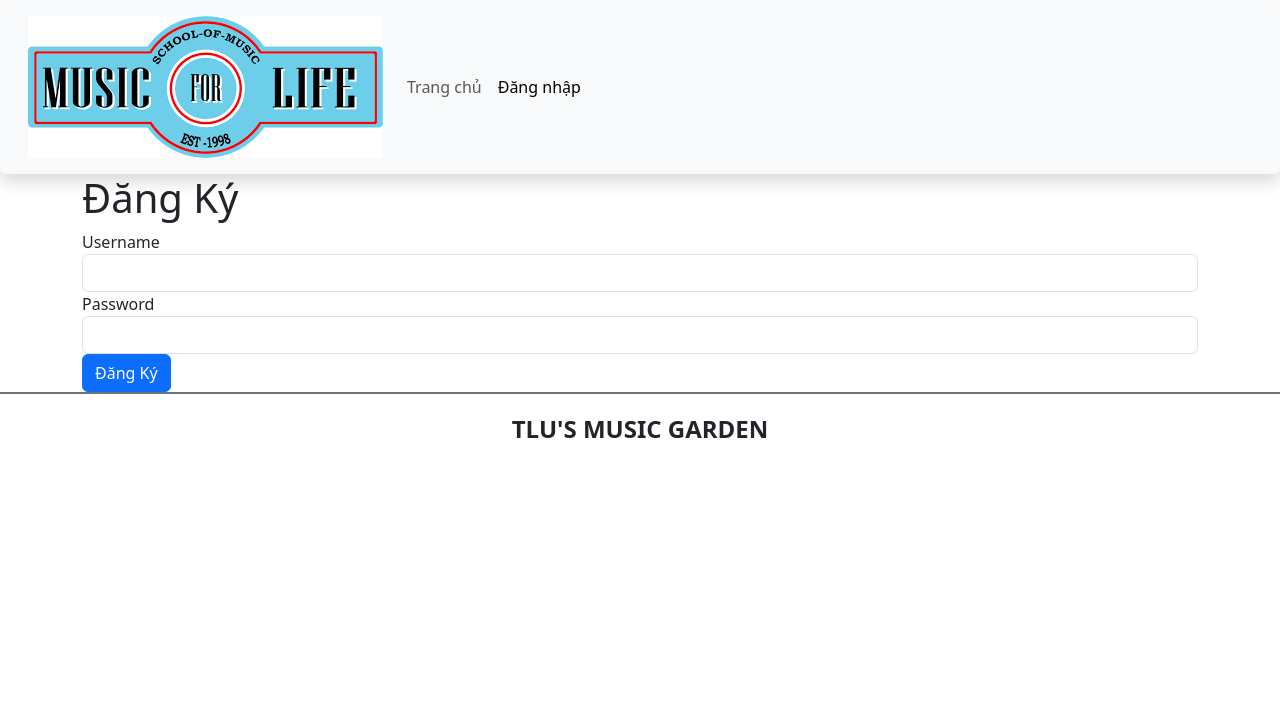
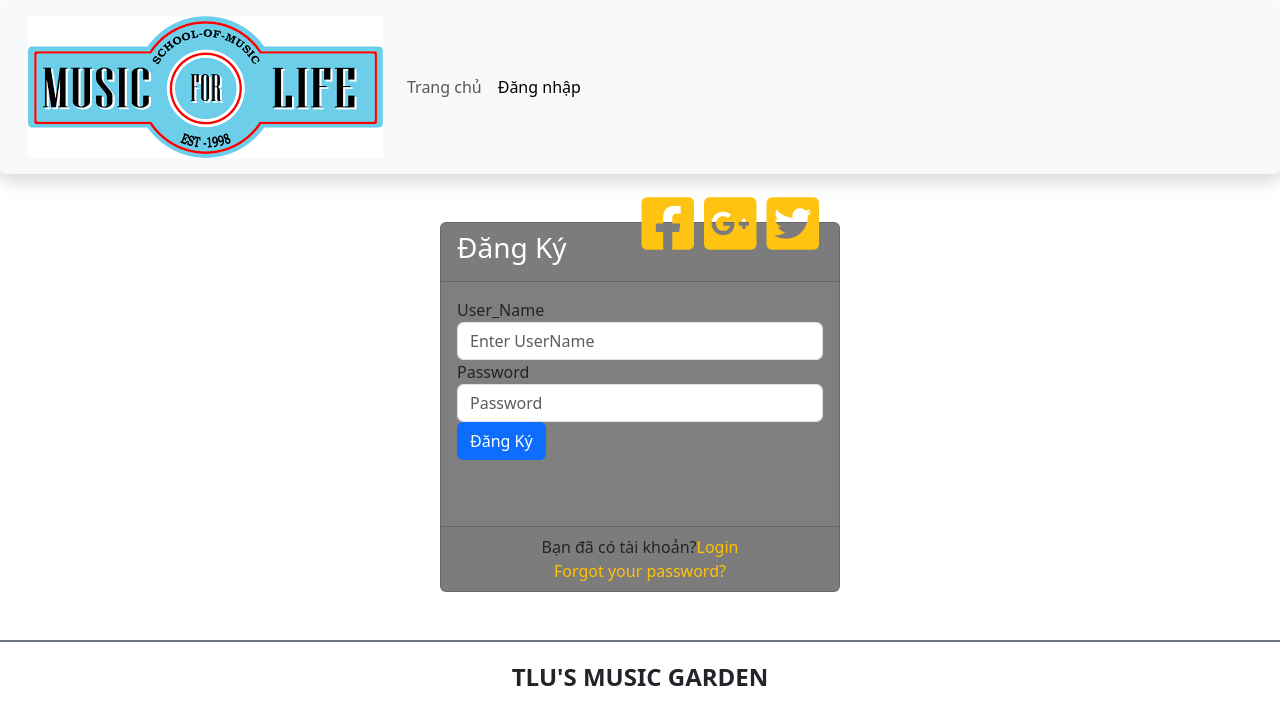
Before and after one commit to viet3110/BTTH01_2023, a PHP site: page /signup.php in a window 1280 px wide. Shown: the top 725 px of the page. Run offline with PHP 8.4, Linux system fonts and the light colour scheme; some libraries are stand-ins or nearby versions; some web fonts are replaced.

Commit message:
update signup.php

```diff
--- a/BTTH01_2023/btth01/signup.php
+++ b/BTTH01_2023/btth01/signup.php
@@ -34,44 +34,60 @@
             </div>
         </nav>
     </header>
-    <main>
-        <div class = "container">
-            <h1>Đăng Ký</h1>
+    <main class="container mt-5 mb-5">
+        <div class="d-flex justify-content-center h-100">
+            <div class="card">
+                <div class="card-header">
+                    <h3>Đăng Ký</h3>
+                    <div class="d-flex justify-content-end social_icon">
+                        <span><i class="fab fa-facebook-square"></i></span>
+                        <span><i class="fab fa-google-plus-square"></i></span>
+                        <span><i class="fab fa-twitter-square"></i></span>
+                    </div>
+                </div>
+                <div class="card-body">
                     <form method = "POST" action = "">
                         <div class="form-group">
-                    <label for="txtUsername">Username</label>
-                    <input name = "name" class="form-control">
+                            <label for="exampleInputEmail1">User_Name</label>
+                            <input name="user_name" class="form-control" id="exampleInputEmail1" aria-describedby="emailHelp" placeholder="Enter UserName">
                         </div>
                         <div class="form-group">
-                    <label for="txtPassword">Password</label>
-                    <input name = "txtPassword" class="form-control">
+                            <label for="exampleInputPassword1">Password</label>
+                            <input name="pass" class="form-control" id="exampleInputPassword1" placeholder="Password">
                         </div>
-                <button type="submit" class="btn btn-primary" name = "add">Đăng Ký</button>
+                        <button type="submit" class="btn btn-primary" name="add">Đăng Ký</button>
                     </form>
-        </div>
-    </main>
                     <?php
                         include("ketnoi.php");
                         if(isset($_POST["add"])) {
-            $name = mysqli_real_escape_string($conn, $_POST['name']);
-            $txtPassword = mysqli_real_escape_string($conn, $_POST['txtPassword']);
+                            $user_name = mysqli_real_escape_string($conn, $_POST['user_name']);
+                            $pass = mysqli_real_escape_string($conn, $_POST['pass']);
                             //Kiểm tra người dùng đã nhập liệu đầy đủ chưa
-            if (!$name || !$txtPassword)
+                            if (!$user_name || !$pass)
                             {
                                 echo "Vui lòng nhập đầy đủ thông tin. <a href='javascript: history.go(-1)'>Trở lại</a>";
                                 exit;
                             }
-            $txtPassword = md5($txtPassword);
-            $sql = "INSERT INTO users (username, password) VALUES (N'$name', N'$txtPassword')";
+                            $pass = md5($pass);
+                            $sql = "INSERT INTO users (username, password) VALUES (N'$user_name', N'$pass')";
                             $query = mysqli_query($conn, $sql);
                             //Thông báo quá trình lưu
                             if ($query)
-            echo "<script>alert('Đăng Ký Thành Công!');</script>";
-            else
-            echo "<script>alert('Đăng Ký Thất Bại!');</script>";
+                                echo "Đăng ký thành công!<a href='javascript: history.go(-1)'>Trở lại</a>";
                         }
                     ?>
-
+                </div>
+                <div class="card-footer">
+                    <div class="d-flex justify-content-center ">
+                        Bạn đã có tài khoản?<a href="login.php" class="text-warning text-decoration-none">Login</a>
+                    </div>
+                    <div class="d-flex justify-content-center">
+                        <a href="#" class="text-warning text-decoration-none">Forgot your password?</a>
+                    </div>
+                </div>
+            </div>
+        </div>
+    </main>
     <footer class="bg-white d-flex justify-content-center align-items-center border-top border-secondary  border-2" style="height:80px">
         <h4 class="text-center text-uppercase fw-bold">TLU's music garden</h4>
     </footer>
```
Lines whose indentation alone changed are shown as unchanged.
